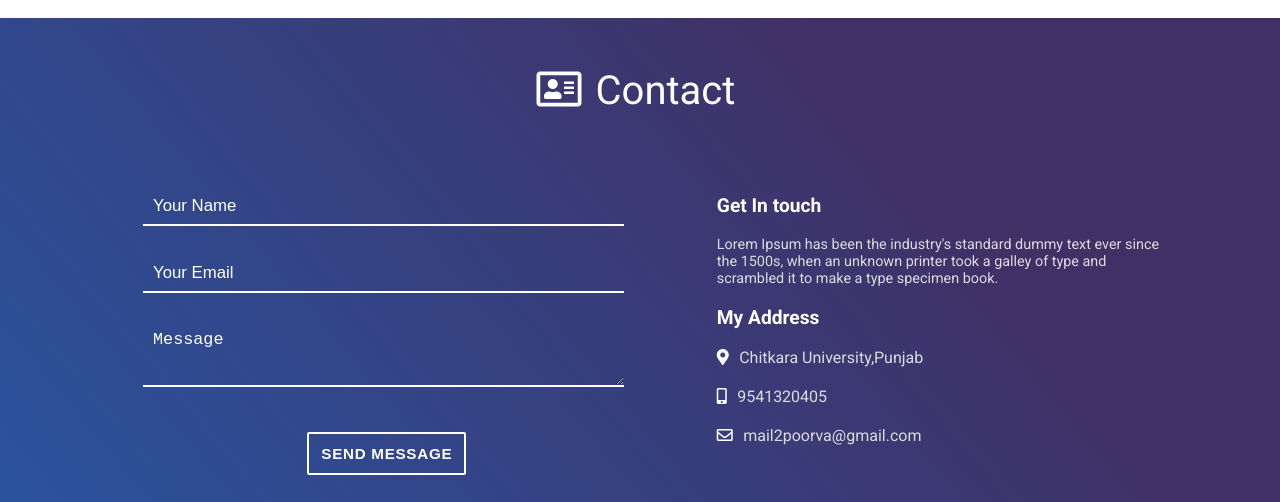
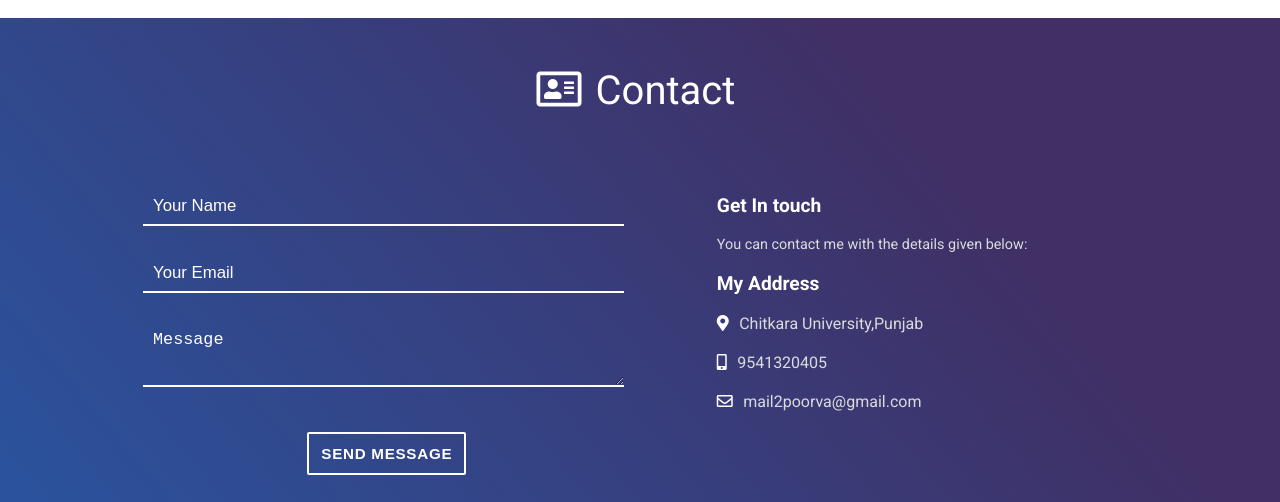
Before and after one commit to mail2poorva/PortfolioAssignment, a plain HTML site: page index.html in a window 1280 px wide. Shown: the part 3033-3535 px from the top of the page. Drawn offline with nearby package versions, Linux system fonts and the light colour scheme.

Commit message:
Update index.html

```diff
--- a/index.html
+++ b/index.html
@@ -452,9 +452,7 @@
           <div id="my-details-container">
             <h3>Get In touch</h3>
             <p>
-              Lorem Ipsum has been the industry's standard dummy text ever since
-              the 1500s, when an unknown printer took a galley of type and
-              scrambled it to make a type specimen book.
+              You can contact me with the details given below:
             </p>
 
             <h3>My Address</h3>
```
